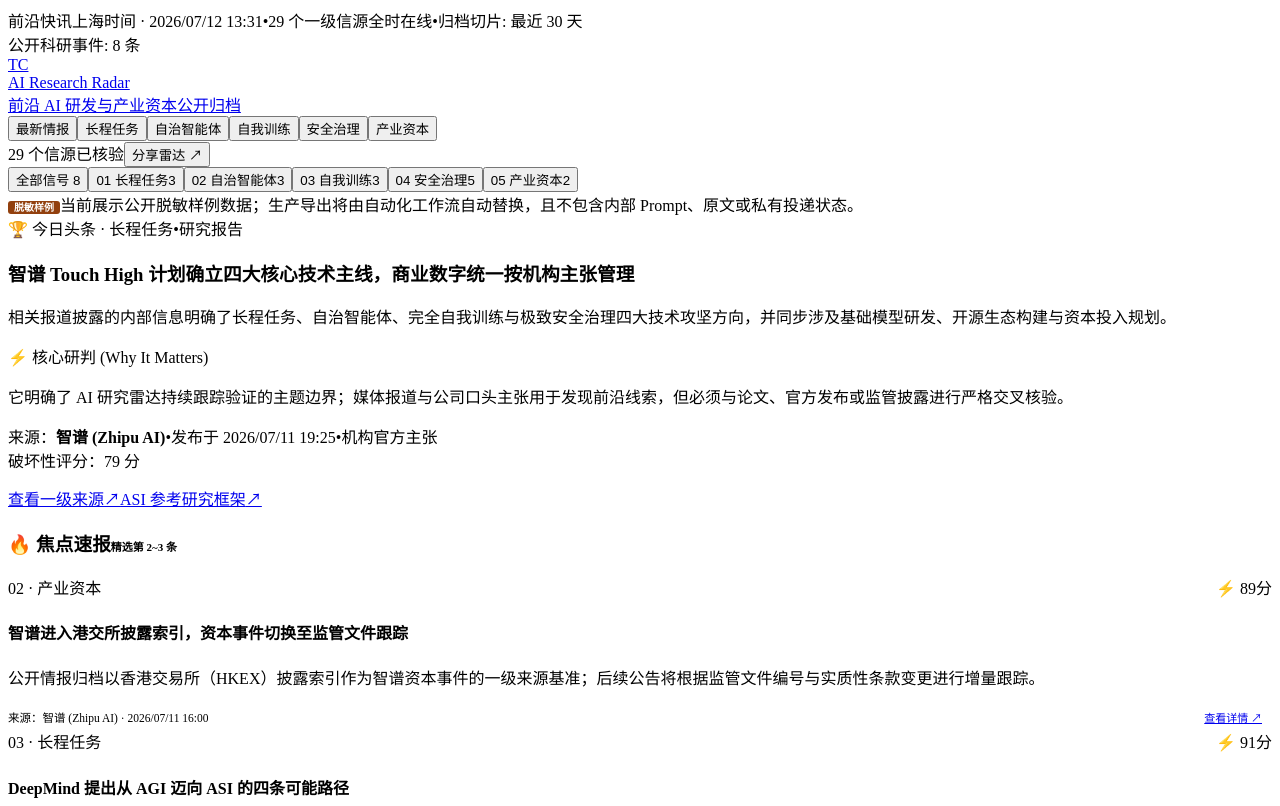
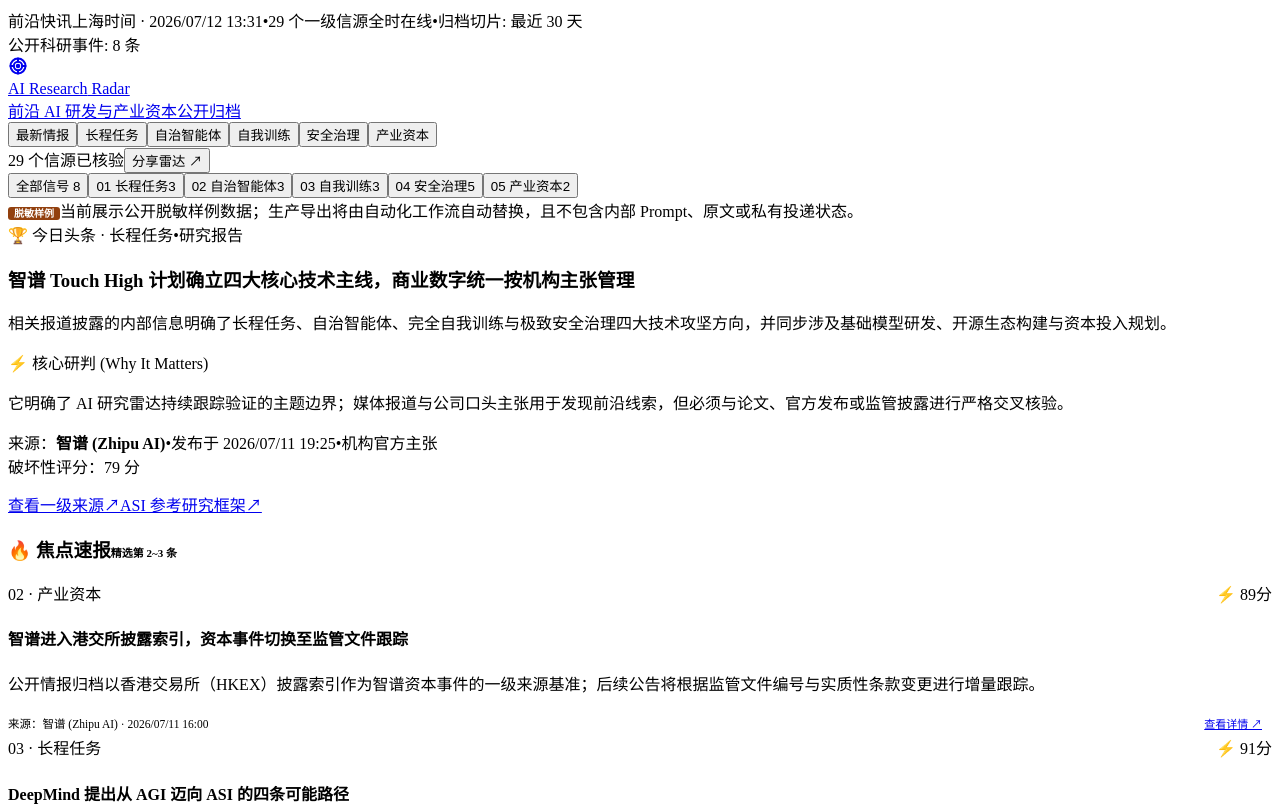
Before and after one commit to joe1chief/ai-research-radar, a React (Vite) app in the folder web/: page / in a window 1280 px wide. Shown: the top 806 px of the page. Built offline with nearby package versions, Linux system fonts and the light colour scheme; the HTML template or start-up script is replaced by a standard one.

Commit message:
style(brand): remove all imitation references and establish unique radar brand identity

```diff
--- a/web/index.html
+++ b/web/index.html
@@ -18,7 +18,7 @@
       href="https://fonts.googleapis.com/css2?family=Fira+Code:wght@400;500;600;700&family=Inter:wght@400;500;600;700;800;900&family=Plus+Jakarta+Sans:wght@700;800;900&display=swap"
       rel="stylesheet"
     />
-    <title>AI Research Radar · TechCrunch 风格前沿科技情报</title>
+    <title>AI Research Radar · 前沿 AI 研发与产业资本情报归档</title>
   </head>
   <body>
     <div id="root"></div>
--- a/web/src/App.tsx
+++ b/web/src/App.tsx
@@ -627,7 +627,21 @@
         <div className="header-main">
           <a className="brand" href={import.meta.env.BASE_URL} aria-label="AI Research Radar 首页">
             <div className="brand__tc-box" aria-hidden="true">
-              TC
+              <svg
+                width="20"
+                height="20"
+                viewBox="0 0 24 24"
+                fill="none"
+                stroke="currentColor"
+                strokeWidth="2.4"
+                strokeLinecap="round"
+                strokeLinejoin="round"
+              >
+                <circle cx="12" cy="12" r="9" />
+                <circle cx="12" cy="12" r="5" />
+                <circle cx="12" cy="12" r="1.5" fill="currentColor" />
+                <path d="M12 3v4M12 17v4M3 12h4M17 12h4" />
+              </svg>
             </div>
             <div className="brand__wordmark">
               <div className="brand__name">
@@ -1016,8 +1030,22 @@
         <div className="tc-footer-inner">
           <div className="tc-footer-brand">
             <div className="tc-footer-logo-row">
-              <div className="brand__tc-box" style={{ width: '32px', height: '32px', fontSize: '18px' }} aria-hidden="true">
-                TC
+              <div className="brand__tc-box" style={{ width: '32px', height: '32px' }} aria-hidden="true">
+                <svg
+                  width="18"
+                  height="18"
+                  viewBox="0 0 24 24"
+                  fill="none"
+                  stroke="currentColor"
+                  strokeWidth="2.4"
+                  strokeLinecap="round"
+                  strokeLinejoin="round"
+                >
+                  <circle cx="12" cy="12" r="9" />
+                  <circle cx="12" cy="12" r="5" />
+                  <circle cx="12" cy="12" r="1.5" fill="currentColor" />
+                  <path d="M12 3v4M12 17v4M3 12h4M17 12h4" />
+                </svg>
               </div>
               <h3>AI Research Radar</h3>
             </div>
--- a/web/src/styles.css
+++ b/web/src/styles.css
@@ -1,11 +1,11 @@
 /* ==========================================================================
-   AI RESEARCH RADAR · AUTHENTIC TECHCRUNCH DESIGN SYSTEM
-   Strictly aligned with https://techcrunch.com/
+   AI RESEARCH RADAR · EDITORIAL DESIGN SYSTEM
+   Professional High-Signal Intelligence Architecture
    ========================================================================== */
 
 :root {
-  /* TechCrunch Signature Brand Colors */
-  --tc-green: #00d664;             /* TechCrunch Electric Green */
+  /* Signature Brand Colors */
+  --tc-green: #00d664;             /* Signal Electric Green */
   --tc-green-dark: #00a562;        /* High-contrast Green for text on white */
   --tc-green-text: #02894a;        /* WCAG AA text green */
   --tc-green-hover: #008a52;       /* Hover Green */
@@ -164,7 +164,7 @@
 }
 
 /* ==========================================================================
-   SITE HEADER & MASTHEAD (TechCrunch Iconic Navigation)
+   SITE HEADER & MASTHEAD (Radar Editorial Navigation)
    ========================================================================== */
 
 .site-header {
@@ -185,7 +185,7 @@
   margin: 0 auto;
 }
 
-/* Iconic TechCrunch [TC] Logo */
+/* Radar [AR] Brand Emblem */
 .brand {
   display: inline-flex;
   align-items: center;
@@ -421,7 +421,7 @@
 }
 
 /* ==========================================================================
-   FEATURED HERO GRID (TechCrunch 3-Story Hero Grid)
+   FEATURED HERO GRID (3-Story Hero Grid)
    ========================================================================== */
 
 .featured-hero-section {
@@ -487,7 +487,7 @@
   margin: 0 0 16px;
 }
 
-/* TechCrunch "The Key Points / Crunch Analysis" Callout Box */
+/* Editorial Key Points / Why It Matters Callout Box */
 .crunch-analysis-box {
   background: var(--tc-green-light);
   border-left: 4px solid var(--tc-green);
@@ -541,7 +541,7 @@
   color: var(--tc-black);
 }
 
-/* TechCrunch Disrupt Score Stamp */
+/* Disrupt Score Stamp */
 .disrupt-badge {
   display: inline-flex;
   align-items: center;
@@ -686,7 +686,7 @@
 }
 
 /* ==========================================================================
-   TWO-COLUMN RIVER LAYOUT (Main Stream 70% + TechCrunch Sidebar 30%)
+   TWO-COLUMN RIVER LAYOUT (Main Stream 70% + Right Sidebar 30%)
    ========================================================================== */
 
 .river-layout {
@@ -795,7 +795,7 @@
 }
 
 /* ==========================================================================
-   EVENT CARD (TechCrunch Article Stream Card)
+   EVENT CARD (Article Stream Card)
    ========================================================================== */
 
 .tc-card {
@@ -849,7 +849,7 @@
   text-transform: none;
 }
 
-/* TechCrunch Score Badge */
+/* Score Badge */
 .tc-score-badge {
   display: inline-flex;
   align-items: center;
@@ -1084,7 +1084,7 @@
 }
 
 /* ==========================================================================
-   TECHCRUNCH RIGHT SIDEBAR (Sticky Navigation & Modules)
+   RIGHT SIDEBAR (Sticky Navigation & Modules)
    ========================================================================== */
 
 .tc-sidebar-col {
@@ -1337,7 +1337,7 @@
 }
 
 /* ==========================================================================
-   FOOTER (TechCrunch Deep Dark Footer)
+   FOOTER (Deep Dark Editorial Footer)
    ========================================================================== */
 
 .tc-footer {
```
